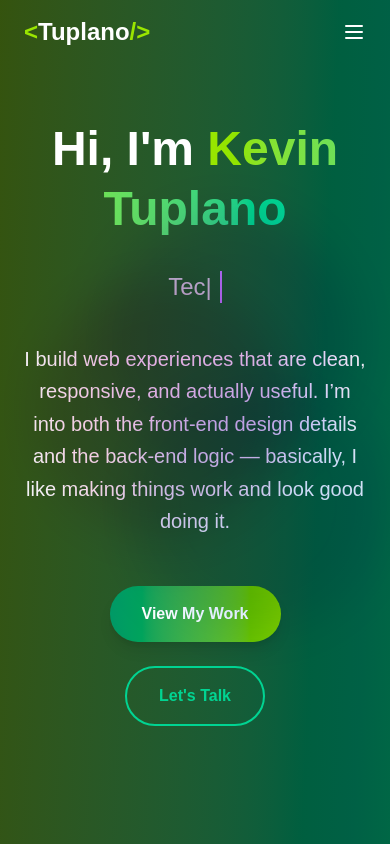
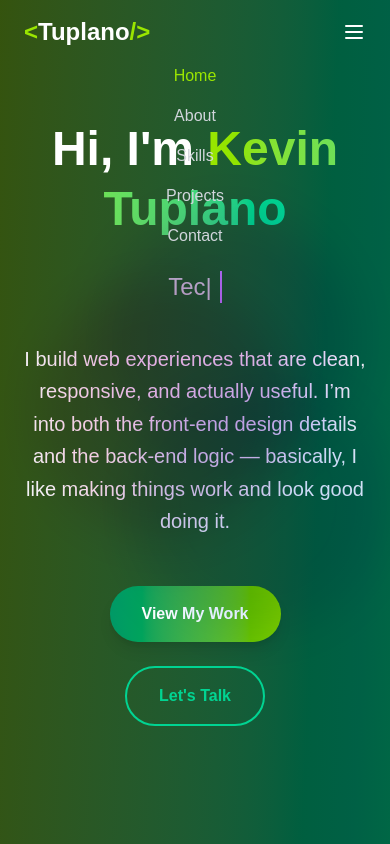
Before and after one commit to Tuplano/Portfolio, a Next.js app: page / in a window 390 px wide. Both pictures are taken after a click on the button 354 px from the left and 32 px from the top of the page. Shown: the top 844 px of the page. Built offline with nearby package versions, Linux system fonts and the light colour scheme.

Commit message:
fix mobile view

```diff
--- a/app/components/Header.tsx
+++ b/app/components/Header.tsx
@@ -1,6 +1,7 @@
 'use client'
 import { useState, useEffect } from 'react'
 import { NavItem } from '@/types'
+
 const navItems: NavItem[] = [
   { label: 'Home', href: '#home' },
   { label: 'About', href: '#about' },
@@ -12,12 +13,12 @@ const navItems: NavItem[] = [
 export default function Header() {
   const [isScrolled, setIsScrolled] = useState(false)
   const [activeSection, setActiveSection] = useState('home')
+  const [isMobileMenuOpen, setIsMobileMenuOpen] = useState(false)
 
   useEffect(() => {
     const handleScroll = () => {
       setIsScrolled(window.scrollY > 50)
 
-      // Update active section based on scroll position
       const sections = ['home', 'about', 'skills', 'projects', 'contact']
       const current = sections.find(section => {
         const element = document.getElementById(section)
@@ -37,6 +38,7 @@ export default function Header() {
   const scrollToSection = (href: string) => {
     const element = document.getElementById(href.replace('#', ''))
     element?.scrollIntoView({ behavior: 'smooth' })
+    setIsMobileMenuOpen(false) // close menu on click
   }
 
   return (
@@ -53,6 +55,7 @@ export default function Header() {
             <span className="text-lime-400">{'/>'}</span>
           </div>
 
+          {/* Desktop Nav */}
           <ul className="hidden md:flex space-x-8">
             {navItems.map((item) => (
               <li key={item.label}>
@@ -73,13 +76,36 @@ export default function Header() {
             ))}
           </ul>
 
-          {/* Mobile menu button */}
-          <button className="md:hidden text-white">
+          {/* Mobile Menu Button */}
+          <button
+            className="md:hidden text-white"
+            onClick={() => setIsMobileMenuOpen(prev => !prev)}
+          >
             <svg className="w-6 h-6" fill="none" stroke="currentColor" viewBox="0 0 24 24">
               <path strokeLinecap="round" strokeLinejoin="round" strokeWidth={2} d="M4 6h16M4 12h16M4 18h16" />
             </svg>
           </button>
         </div>
+
+        {/* Mobile Nav */}
+        {isMobileMenuOpen && (
+          <ul className="md:hidden mt-4 space-y-4 text-center">
+            {navItems.map((item) => (
+              <li key={item.label}>
+                <button
+                  onClick={() => scrollToSection(item.href)}
+                  className={`block w-full text-gray-300 hover:text-lime-400 transition-colors duration-200 ${
+                    activeSection === item.href.replace('#', '')
+                      ? 'text-lime-400'
+                      : ''
+                  }`}
+                >
+                  {item.label}
+                </button>
+              </li>
+            ))}
+          </ul>
+        )}
       </nav>
     </header>
   )
```
